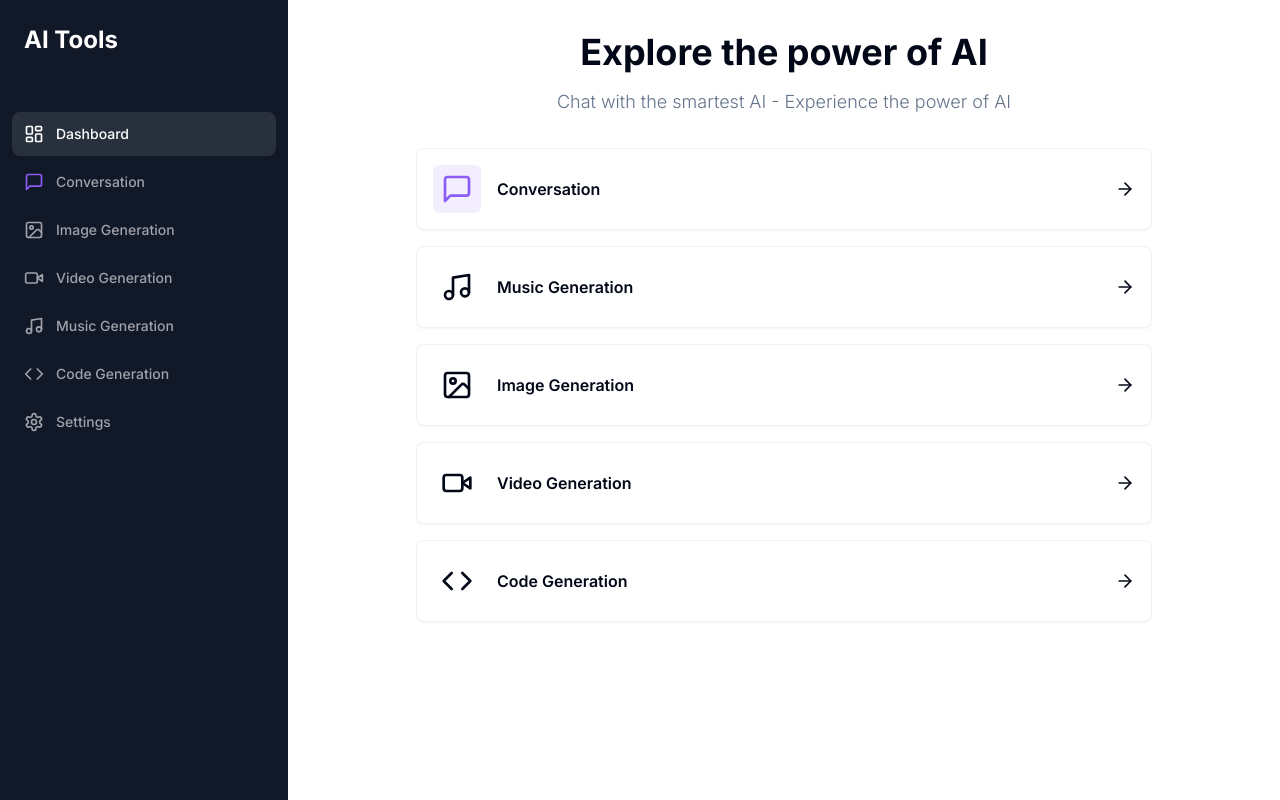
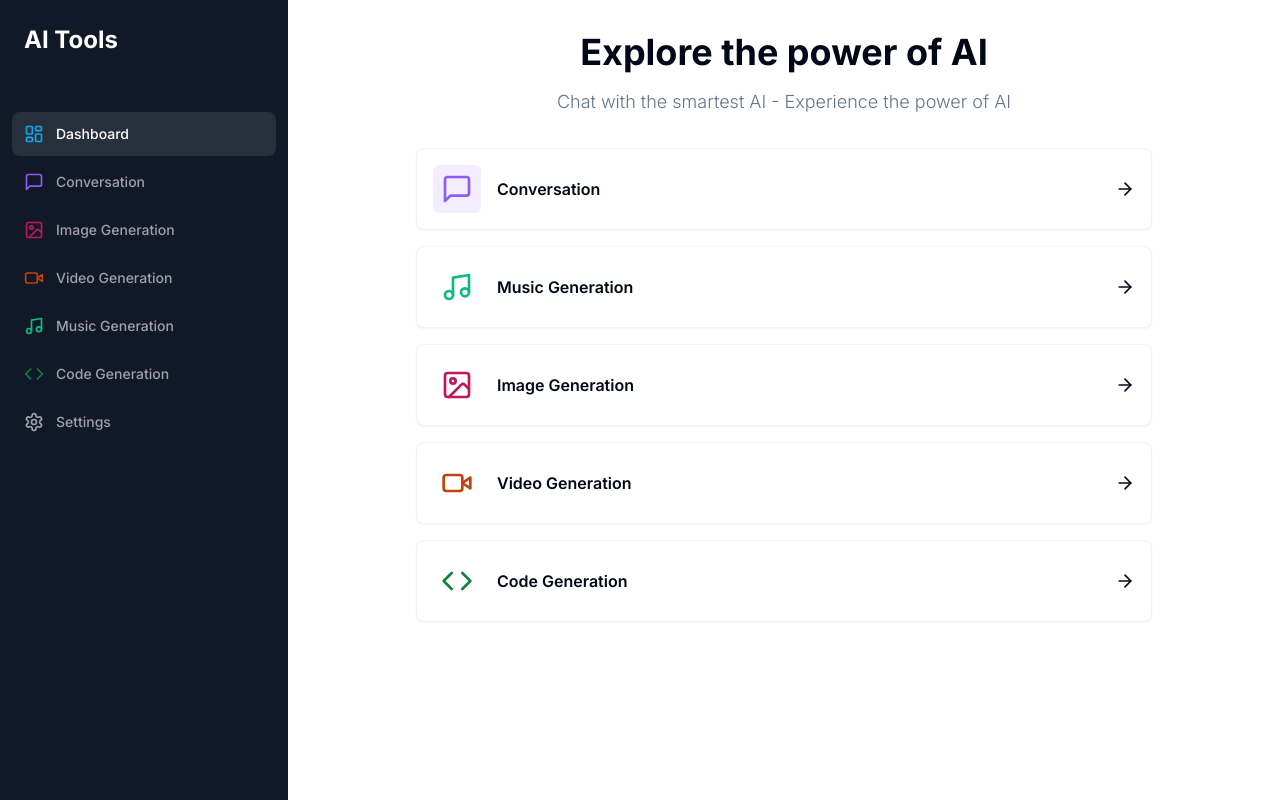
Before and after one commit to quangnphan/ai-tools, a Next.js app: page /dashboard in a window 1280 px wide. Built offline with nearby package versions, Linux system fonts and the light colour scheme.

Commit message:
helper file

```diff
--- a/app/(dashboard)/(routes)/dashboard/page.tsx
+++ b/app/(dashboard)/(routes)/dashboard/page.tsx
@@ -1,7 +1,7 @@
 "use client"
 
 import { Card } from "@/components/ui/card";
-import { tools } from "@/constants";
+import { tools } from "@/helper/constants";
 import { useRouter } from "next/navigation";
 import { ArrowRight } from "lucide-react";
 import { cn } from "@/lib/utils";
--- a/components/sidebar.tsx
+++ b/components/sidebar.tsx
@@ -5,12 +5,64 @@ import { Montserrat } from "next/font/google";
 import Image from "next/image";
 import Link from "next/link";
 import { usePathname } from "next/navigation";
-import { routes } from "@/constants";
+import {
+  Code,
+  ImageIcon,
+  MessageSquare,
+  Music,
+  VideoIcon,
+  LayoutDashboard,
+  Settings
+} from "lucide-react";
 
 const montserrat = Montserrat({ weight: "600", subsets: ["latin"] });
 
 const Sidebar = () => {
   const pathname = usePathname();
+
+  const routes = [
+    {
+      label: "Dashboard",
+      icon: LayoutDashboard,
+      href: "/dashboard",
+      color: "text-sky-500",
+    },
+    {
+      label: "Conversation",
+      icon: MessageSquare,
+      href: "/conversation",
+      color: "text-violet-500",
+    },
+    {
+      label: "Image Generation",
+      icon: ImageIcon,
+      href: "/image",
+      color: "text-pink-700",
+    },
+    {
+      label: "Video Generation",
+      icon: VideoIcon,
+      href: "/video",
+      color: "text-orange-700",
+    },
+    {
+      label: "Music Generation",
+      icon: Music,
+      href: "/music",
+      color: "text-emerald-500",
+    },
+    {
+      label: "Code Generation",
+      icon: Code,
+      href: "/code",
+      color: "text-green-700",
+    },
+    {
+      label: "Settings",
+      icon: Settings,
+      href: "/settings",
+    },
+  ];
 
   return (
     <div className="space-y-4 py-4 flex flex-col h-full bg-[#111827] text-white">
@@ -27,7 +79,7 @@ const Sidebar = () => {
               <Link
                 key={route.href}
                 href={route.href}
-                className={cn("text-sm group flex p-3 w-full justify-start font-medium cursor-pointer hover:text-white hover:bg-white/10 rounded-lg transition",pathname === route.href ? "text-white bg-white/10" : "text-zinc-400",)}
+                className={cn("text-sm group flex p-3 w-full justify-start font-medium cursor-pointer hover:text-white hover:bg-white/10 rounded-lg transition", pathname === route.href ? "text-white bg-white/10" : "text-zinc-400",)}
               >
                 <div className="flex items-center flex-1">
                   <route.icon className={cn("h-5 w-5 mr-3", route.color)} />
--- a/constants.ts
+++ b/helper/constants.ts
@@ -4,55 +4,9 @@ import {
   MessageSquare,
   Music,
   VideoIcon,
-  LayoutDashboard,
-  Settings,
 } from "lucide-react";
 
 export const MAX_FREE_COUNTS = 5;
-
-export const routes = [
-  {
-    label: "Dashboard",
-    icon: LayoutDashboard,
-    href: "/dashboard",
-    color: "text-sky-500",
-  },
-  {
-    label: "Conversation",
-    icon: MessageSquare,
-    href: "/conversation",
-    color: "text-violet-500",
-  },
-  {
-    label: "Image Generation",
-    icon: ImageIcon,
-    href: "/image",
-    color: "text-pink-700",
-  },
-  {
-    label: "Video Generation",
-    icon: VideoIcon,
-    href: "/video",
-    color: "text-orange-700",
-  },
-  {
-    label: "Music Generation",
-    icon: Music,
-    href: "/music",
-    color: "text-emerald-500",
-  },
-  {
-    label: "Code Generation",
-    icon: Code,
-    href: "/code",
-    color: "text-green-700",
-  },
-  {
-    label: "Settings",
-    icon: Settings,
-    href: "/settings",
-  },
-];
 
 export const tools = [
   {
```
